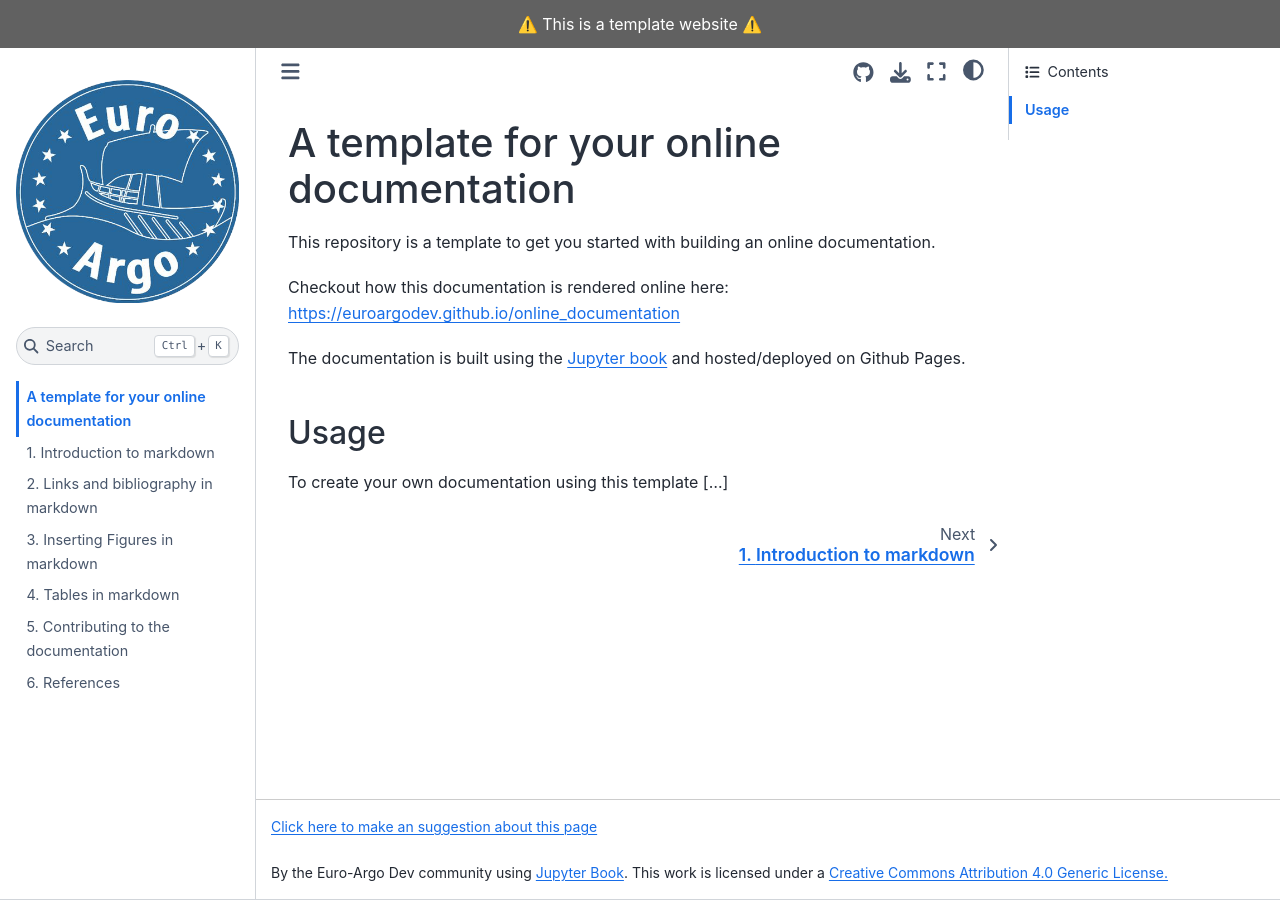
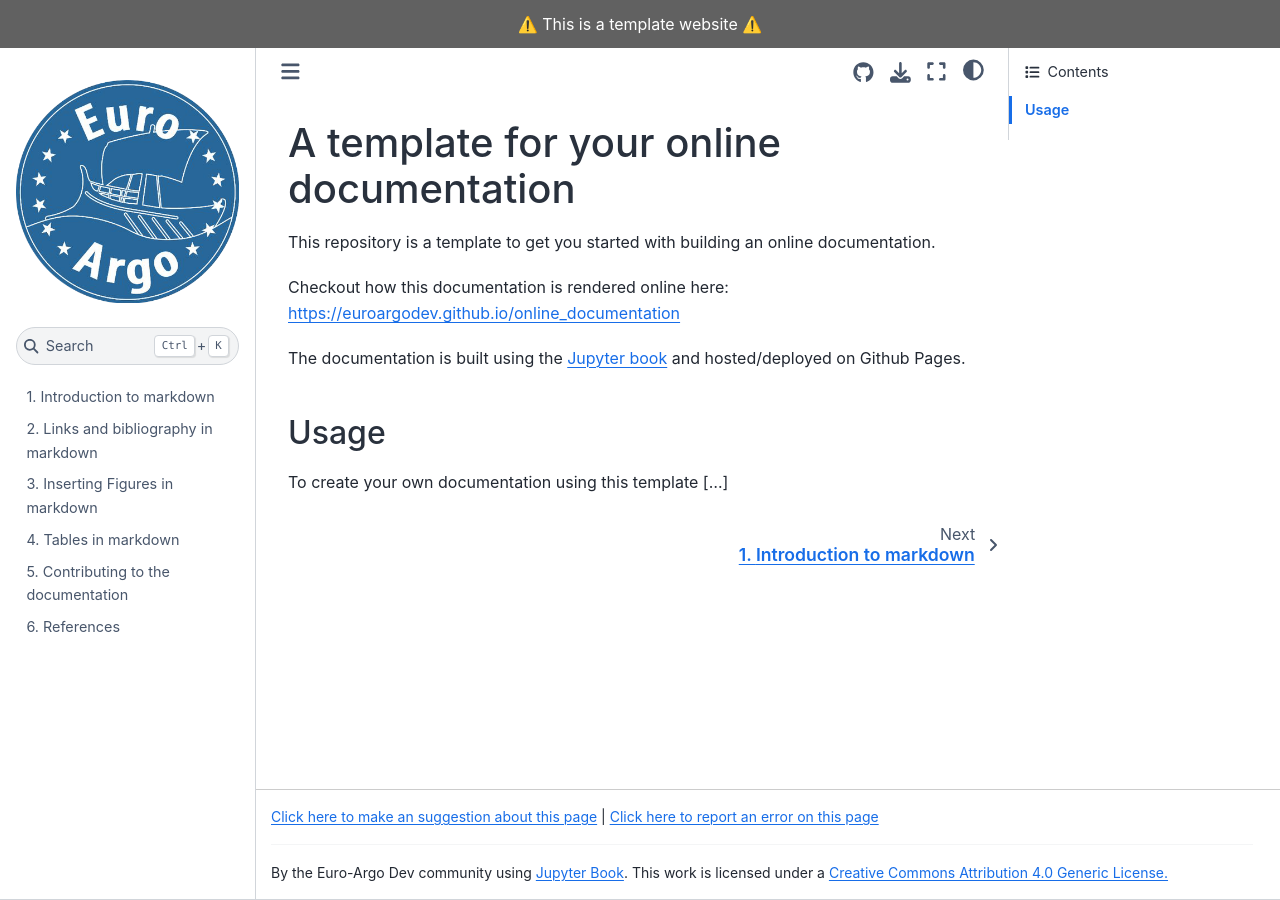
Before and after one commit to euroargodev/online_documentation, a Jupyter Book: the page built from README.md, in a window 1280 px wide. Built offline with Jupyter Book 1.0.4 settings and Sphinx 7.4.7 and the Sphinx Book theme 1.1.4, drawn with Linux system fonts in a browser that asks for light colours.

Commit message:
Update _config.yml

```diff
--- a/_config.yml
+++ b/_config.yml
@@ -10,14 +10,16 @@ repository:
   branch: main
 html:
   use_repository_button: true
+  use_edit_page_button: true
   use_issues_button: false
-  use_edit_page_button: true
-  search_bar_text: "Search..."
-  home_page_in_toc: false
+  home_page_in_navbar: false
   announcement: "⚠️ This is a template website ⚠️"
   extra_footer: |
-    <p><a href="https://jupyterbook.org/intro.html" target="_blank">Click here to make an suggestion about this page</a></p>
-    <br>
+    <div>
+      <a href="https://github.com/euroargodev/online_documentation/issues/new?labels=doc-edit&template=doc_edit_template.md" target="_blank">Click here to make an suggestion about this page</a>
+      | <a href="https://github.com/euroargodev/online_documentation/issues/new?labels=doc-edit&template=doc_error_template.md" target="_blank">Click here to report an error on this page</a>
+    </div>
+    <hr>
     <p>  By the Euro-Argo Dev community using
       <a href="https://jupyterbook.org/intro.html" target="_blank">Jupyter Book</a>.
 
```
